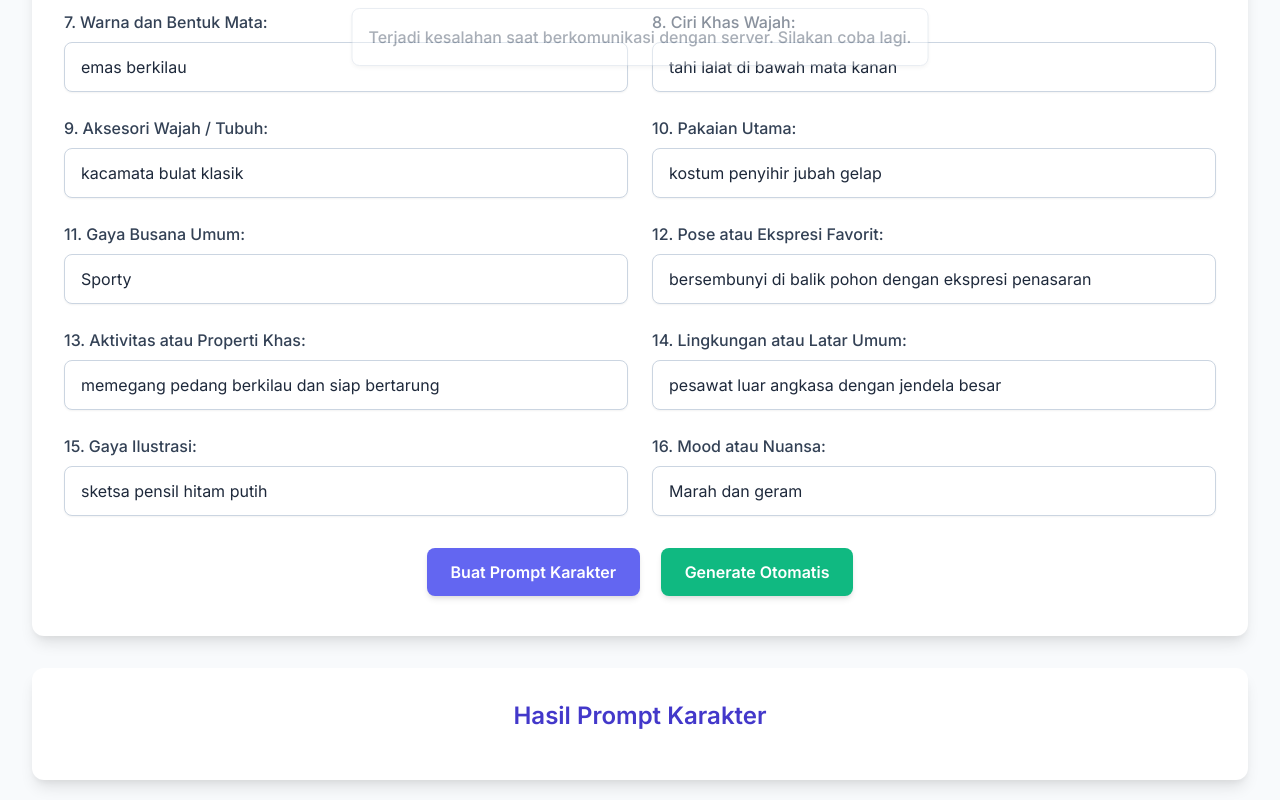
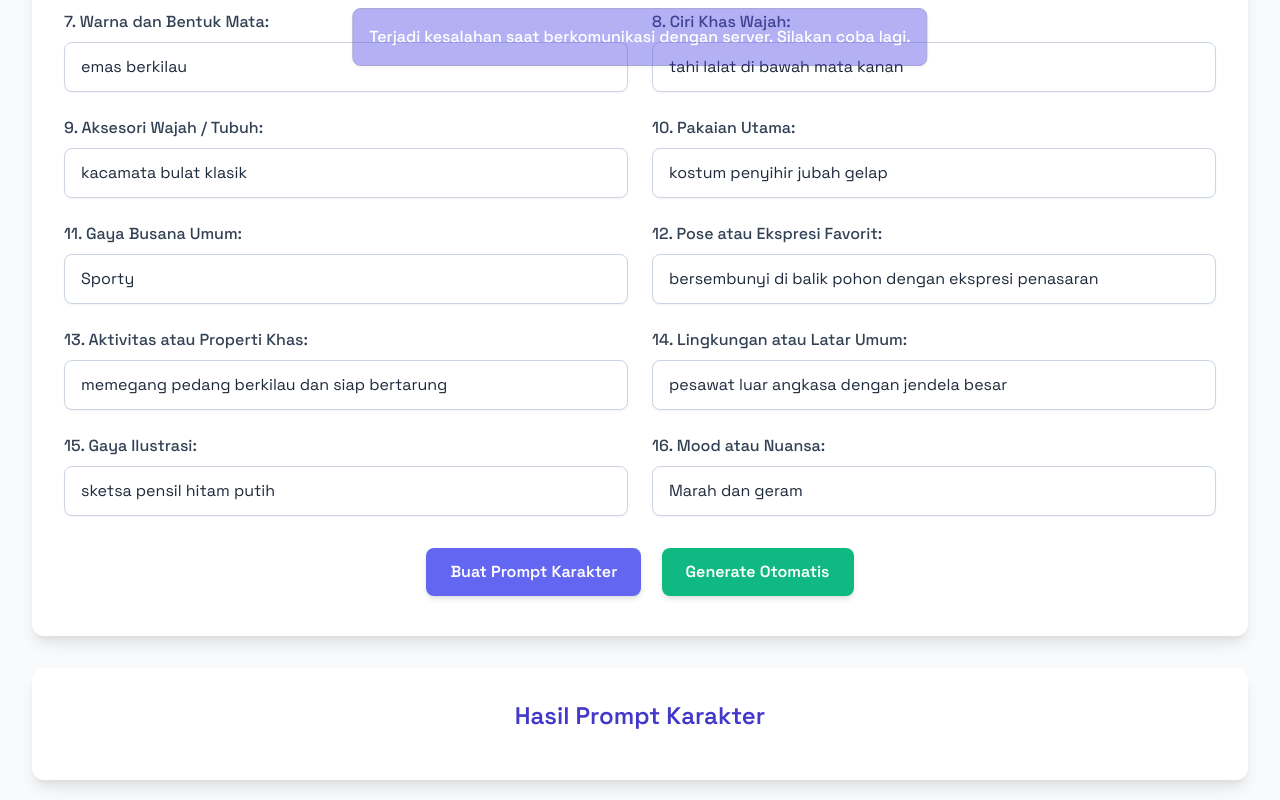
Before and after one commit to notedodi/karakter, a plain HTML site: page index.html in a window 1280 px wide. Both pictures are taken after typing "Sample", "Sample", "Sample", "Sample", "Sample", "Sample" into the empty fields and a click on the button "Generate Otomatis". Shown: the part 672-1472 px from the top of the page. Drawn offline with nearby package versions, Linux system fonts and the light colour scheme; no server answers.

Commit message:
Update index.html

```diff
--- a/index.html
+++ b/index.html
@@ -5,10 +5,10 @@
     <meta name="viewport" content="width=device-width, initial-scale=1.0">
     <title>Generator Prompt Karakter</title>
     <script src="https://cdn.tailwindcss.com"></script>
-    <link href="https://fonts.googleapis.com/css2?family=Inter:wght@300;400;500;600;700&display=swap" rel="stylesheet">
+    <link href="https://fonts.googleapis.com/css2?family=Space+Grotesk:wght@300..700&display=swap" rel="stylesheet">
     <style>
         body {
-            font-family: 'Inter', sans-serif;
+            font-family: 'Space Grotesk', sans-serif; /* Changed font to Space Grotesk */
             background-color: #f8fafc; /* Tailwind gray-50 */
             color: #1e293b; /* Tailwind slate-800 */
         }
@@ -37,7 +37,7 @@
             border-color: #6366f1; /* Tailwind indigo-500 */
             box-shadow: 0 0 0 3px rgba(99, 102, 241, 0.2); /* ring-indigo-200 */
         }
-        .btn-primary, .btn-secondary { /* Added .btn-secondary */
+        .btn-primary, .btn-secondary {
             background-color: #6366f1; /* Tailwind indigo-500 */
             color: white;
             padding: 0.75rem 1.5rem;
@@ -45,13 +45,13 @@
             font-weight: 600;
             transition: background-color 0.2s, transform 0.1s;
             box-shadow: 0 4px 6px -1px rgba(0, 0, 0, 0.1), 0 2px 4px -1px rgba(0, 0, 0, 0.06);
-            margin: 0.5rem; /* Added margin for spacing between buttons */
+            margin: 0.5rem;
         }
         .btn-primary:hover {
             background-color: #4f46e5; /* Tailwind indigo-600 */
             transform: translateY(-1px);
         }
-        .btn-secondary { /* Style for the new button */
+        .btn-secondary {
             background-color: #10b981; /* Tailwind emerald-500 */
         }
         .btn-secondary:hover {
@@ -91,7 +91,6 @@
             100% { transform: rotate(360deg); }
         }
         .message-box {
-            background-color: #fff;
             border-radius: 0.5rem;
             padding: 1rem;
             box-shadow: 0 2px 4px rgba(0,0,0,0.1);
@@ -102,8 +101,7 @@
             z-index: 1000;
             display: none;
             font-weight: 500;
-            color: #334155;
-            border: 1px solid #cbd5e1;
+            border: 1px solid; /* Keep border, color will be dynamic */
             animation: fadeinout 3s forwards;
         }
 
@@ -118,8 +116,7 @@
 <body class="antialiased">
     <div class="message-box" id="messageBox"></div>
 
-    <header class="bg-indigo-600 text-white py-8 shadow-md rounded-b-xl">
-        <div class="container text-center">
+    <header class="bg-indigo-600 text-white py-8 shadow-md"> <div class="container text-center">
             <h1 class="text-4xl md:text-5xl font-bold mb-2">Generator Prompt Karakter</h1>
             <p class="text-lg md:text-xl opacity-90">Membuat prompt karakter konsisten secara otomatis berdasarkan input pengguna.</p>
         </div>
@@ -243,12 +240,22 @@
 
     <script>
         // Function to display a message box
-        function showMessageBox(message) {
+        function showMessageBox(message, type = 'info') { // Default type is 'info'
             const messageBox = document.getElementById('messageBox');
             messageBox.textContent = message;
+            // Reset classes to ensure only the desired type class is applied
+            messageBox.className = 'message-box';
+
+            if (type === 'success') {
+                messageBox.classList.add('bg-emerald-600', 'text-white', 'border-emerald-800');
+            } else { // 'info' or any other type will default to info styling
+                messageBox.classList.add('bg-indigo-600', 'text-white', 'border-indigo-800');
+            }
+
             messageBox.style.display = 'block';
             setTimeout(() => {
                 messageBox.style.display = 'none';
+                messageBox.className = 'message-box'; // Clean up classes after hiding
             }, 3000); // Hide after 3 seconds
         }
 
@@ -258,7 +265,7 @@
             copyText.select();
             copyText.setSelectionRange(0, 99999); // For mobile devices
             document.execCommand("copy");
-            showMessageBox('Teks berhasil disalin!');
+            showMessageBox('Teks berhasil disalin!', 'success'); // Use 'success' type
         }
 
         // Simple typo correction dictionary (can be expanded)
@@ -591,11 +598,11 @@
                     promptContent.classList.remove('hidden');
                 } else {
                     console.error("Unexpected API response structure:", result);
-                    showMessageBox('Gagal menghasilkan prompt. Silakan coba lagi.');
+                    showMessageBox('Gagal menghasilkan prompt. Silakan coba lagi.', 'info');
                 }
             } catch (error) {
                 console.error("Error generating prompt:", error);
-                showMessageBox('Terjadi kesalahan saat berkomunikasi dengan server. Silakan coba lagi.');
+                showMessageBox('Terjadi kesalahan saat berkomunikasi dengan server. Silakan coba lagi.', 'info');
             } finally {
                 loadingSpinner.style.display = 'none'; // Hide loading spinner
             }
@@ -617,7 +624,7 @@
             promptContent.classList.add('hidden');
             loadingSpinner.style.display = 'block';
             typoCorrectionNotice.classList.add('hidden');
-            showMessageBox('Mengisi formulir secara otomatis...');
+            showMessageBox('Mengisi formulir secara otomatis...', 'info'); // Use 'info' type
 
             // Generate Jenis Kelamin first for consistency
             const selectedGender = getRandomElement(["Laki-laki", "Perempuan", "Non-biner"]);
@@ -650,7 +657,7 @@
             document.getElementById('gayaIlustrasi').value = getRandomElement(illustrationStyles);
             document.getElementById('moodNuansa').value = getRandomElement(moods);
 
-            showMessageBox('Formulir berhasil diisi otomatis. Sekarang membuat prompt...');
+            showMessageBox('Formulir berhasil diisi otomatis. Sekarang membuat prompt...', 'info'); // Use 'info' type
 
             // Programmatically submit the form to generate prompts
             document.getElementById('characterForm').dispatchEvent(new Event('submit', { cancelable: true }));
```
